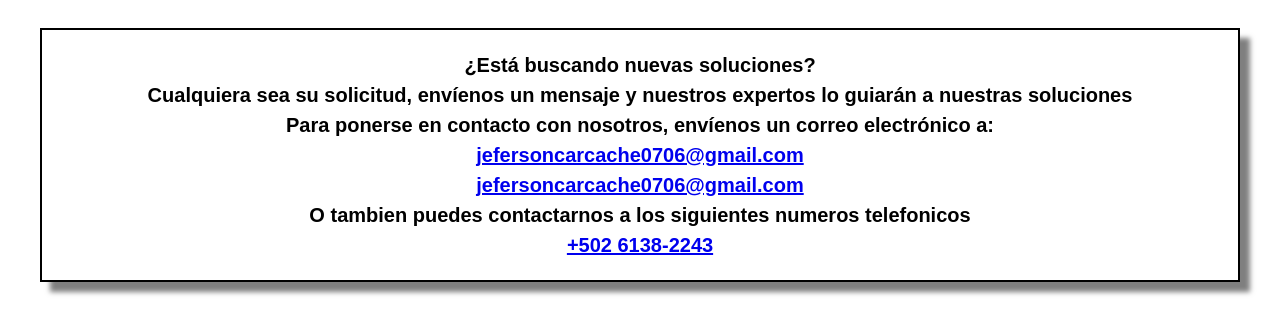
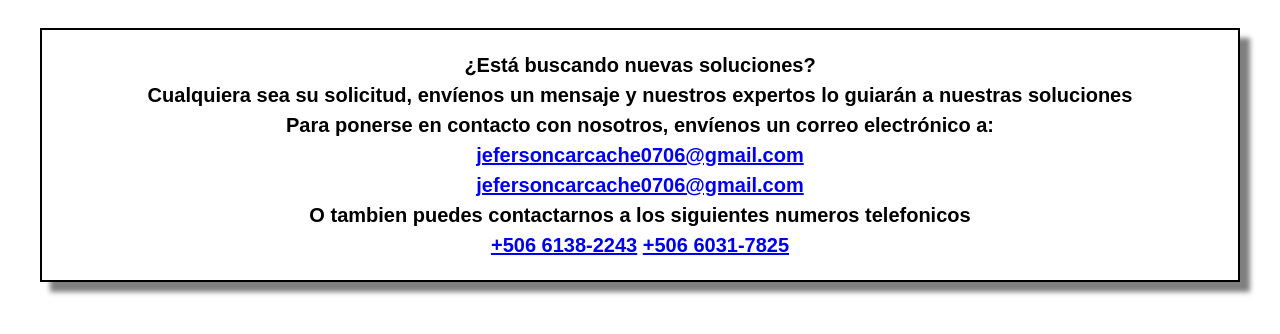
Before and after one commit to jeferson767/jeferson767.github.io, a plain HTML site: page contactenos.html in a window 1280 px wide. Shown: the part 82-416 px from the top of the page. Drawn offline with Linux system fonts and the light colour scheme.

Commit message:
Actualizar contactenos.html

```diff
--- a/contactenos.html
+++ b/contactenos.html
@@ -22,7 +22,8 @@
             <a href="mailto:correo@example.com">jefersoncarcache0706@gmail.com</a> <br>
             <a href="mailto:correo@example.com">jefersoncarcache0706@gmail.com</a> <br>
             O tambien puedes contactarnos a los siguientes numeros telefonicos <br>
-            <a href="tel:+50261382243">+502 6138-2243</a>
+            <a href="tel:+50661382243">+506 6138-2243</a>
+<a href="tel:+50660317825">+506 6031-7825</a>
         </p>
     </div>
 </body>
```
